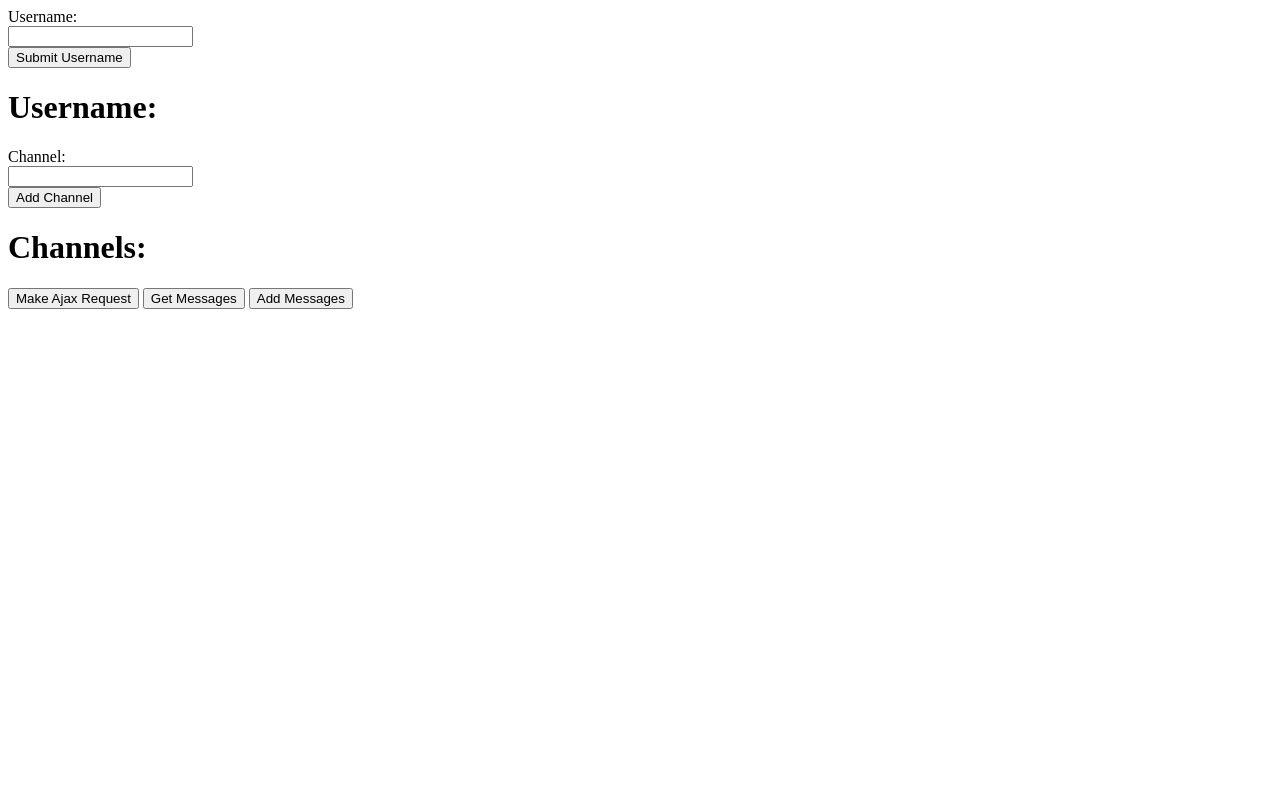
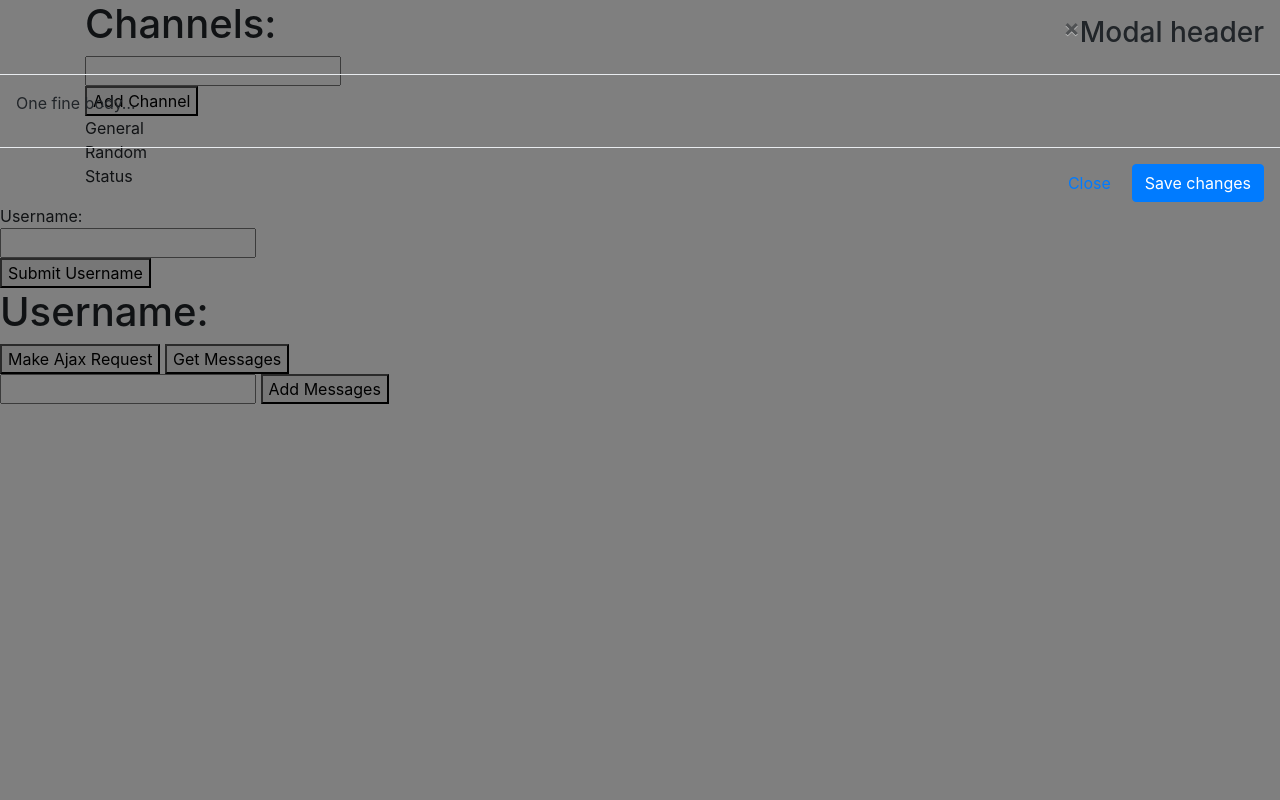
Before and after one commit to theradler/project2, a Flask app: page / in a window 1280 px wide. Run offline with Flask 2, Linux system fonts and the light colour scheme; parts of the project's set-up code (start-up, migrations or seed data) failed here and were passed over; some libraries are stand-ins or nearby versions.

Commit message:
added in messaging format

```diff
--- a/project2/project2/templates/index.html
+++ b/project2/project2/templates/index.html
@@ -1,7 +1,13 @@
 <!DOCTYPE html>
 <html lang="en">
+<!-- jQuery -->
+<script src="//code.jquery.com/jquery-1.11.0.min.js"></script>
+<!-- BS JavaScript -->
+<script type="text/javascript" src="js/bootstrap.js"></script>
+<!-- Have fun using Bootstrap JS -->
 <script src="../functions.js" type="text/javascript"></script>
-<script>
+
+<script type="text/javascript">
 
     document.addEventListener('DOMContentLoaded', init)
 
@@ -11,6 +17,14 @@
         localStorage.setItem("channel_list", JSON.stringify(channel));
         loadUsername()
           loadChannels()
+          establishUserProfile();
+        }
+
+function establishUserProfile() {
+    if (localStorage.getItem("username") == null) {
+        $('#myModal').modal('show')
+        console.log('Modal will fire');
+}
 }
 
 function loadChannels() {
@@ -62,36 +76,74 @@
     var messageObject = {};
     messageObject.channel = channel;
     messageObject.user = user;
-        messageObject.timestamp = Date.getTime();
+    messageObject.timestamp = new Date().getTime();
+    messageObject.message = message;
     return messageObject;
 
 }
 
-    function messageSender() {
-        var
+function messageSender(channel, user, message) {
+    var newMessage = messageJsonBuilder(channel = channel, user = user, message = message);
+    var messageList = []
+    messageList = localStorage.getItem("messageList");
+    console.log(messageList);
+    if (messageList != null) {
+        messageList = JSON.parse(localStorage.getItem("messageList"));
     }
+    else {
+        messageList = [];
+    }
+    messageList = apply100Limit(messageList, newMessage.channel);
+    messageList.push(newMessage);
+    localStorage.setItem("messageList", JSON.stringify(messageList));
+
+}
+
+function SubmitNewMessage() {
+    var newMessageText = document.getElementById("message_post_field").value
+    var currentUser = localStorage.getItem("username");
+    var currentChannel = "General";
+    messageSender(currentChannel, currentUser, newMessageText);
+}
+
+function apply100Limit(messageList, channel) {
+    return messageList;
+}
+
+function InsertTestMessage() {
+        for (i = 0; i < 10; i++) {
+        messageSender();
+    }
+}
+
+function filterByChannel(channel, messageList) {
+    return messageList.filter(message =>  message.channel == channel);
+}
+
+
 
 
 function getMessages() {
     var channel = "General"
-        var messages = null
-        var messageXChannel = JSON.parse(localStorage.getItem("messageXChannel"))
-        messages = messageXChannel.filter(messageXChannel => { return messageXChannel.channel.name == channel})
-        messages = messageXChannel[0].messages
-        for (message in  messages) {
-            renderMessages(messages[message]);
+    var messageList = localStorage.getItem("messageList")
+    if (messageList != null) {
+        messageList = JSON.parse(messageList);
+    }
+    messageList = filterByChannel(channel, messageList);
+    for (messageKey in messageList) {
+        renderMessages(messageList[messageKey].message)
     }
 
     }
 
 
-    function addMessage() {
-        var channel = "General";
-        var inputMessage = "New Message"
-        var messageXChannel = JSON.parse(localStorage.getItem("messageXChannel"));
-        var channelMessages = messageXChannel.filter((messageXChannel) => { return messageXChannel.channel == channel });
-        localStorage.setItem("temp", JSON.stringify(channelMessages));
-    }
+//function addMessage() {
+        //    var channel = "General";
+        //    var inputMessage = "New Message"
+        //    var messageXChannel = JSON.parse(localStorage.getItem("messageXChannel"));
+        //    var channelMessages = messageXChannel.filter((messageXChannel) => { return messageXChannel.channel == channel });
+        //    localStorage.setItem("temp", JSON.stringify(channelMessages));
+        //}
 
         function renderMessages(message) {
             const post = document.createElement('div');
@@ -110,10 +162,31 @@
 <head>
     <meta charset="UTF-8">
     <title>Title</title>
+    <link rel="stylesheet" href="https://stackpath.bootstrapcdn.com/bootstrap/4.1.2/css/bootstrap.min.css" integrity="sha384-Smlep5jCw/wG7hdkwQ/Z5nLIefveQRIY9nfy6xoR1uRYBtpZgI6339F5dgvm/e9B" crossorigin="anonymous">
 </head>
 
 <body>
-    {{ channel_list }}
+    <div class="container">
+        <div class="row">
+            <div class="col-md-3 sidebar">
+                <h1>Channels: </h1>
+                <form id="new_channel_form">
+                    <input type="text" id="channel_input_field">
+                    <button onclick="addChannel()">Add Channel</button>
+
+                </form>
+                <p id="channelList"></p>
+            </div>
+            <div class="col-md-9 col-md-offset-3 content">
+                <div id="messages">
+
+                </div>
+            </div>
+        </div>
+        <div class="row">
+
+        </div>
+    </div>
     <form>
         Username: <br>
         <input type="text" id="username_field">
@@ -122,31 +195,30 @@
     <div>
         <h1>Username: </h1>
         <h2 id="localMem"></h2>
-
-
-        <form id="new_channel_form">
-            Channel: <br>
-            <input type="text" id="channel_input_field">
-        </form>
-        <button onclick="addChannel()">Add Channel</button>
-
-
-        <h1>Channels: </h1>
-        <p id="channelList"></p>
-
-        </h1>
     </div>
     <div id="demo">
-        <button type="button" onclick="makeChannelWithMessage()">Make Ajax Request</button>
+        <button type="button" onclick="InsertTestMessage()">Make Ajax Request</button>
         <button type="button" onclick="getMessages()">Get Messages</button>
-        <button type="button" onclick="addMessage()">Add Messages</button>
+        <br />
+        <input type="text" id="message_post_field" />
+        <button type="button" onclick="SubmitNewMessage()">Add Messages</button>
     </div>
     <div id="ajaxReturnArea">
 
     </div>
 
-   <div id="messages">
-
+    <div class="modal hide fade" id="myModal">
+        <div class="modal-header">
+            <a class="close" data-dismiss="modal">×</a>
+            <h3>Modal header</h3>
+        </div>
+        <div class="modal-body">
+            <p>One fine body…</p>
+        </div>
+        <div class="modal-footer">
+            <a href="#" class="btn">Close</a>
+            <a href="#" class="btn btn-primary">Save changes</a>
+        </div>
     </div>
 </body>
 
```
Lines whose indentation alone changed are shown as unchanged.
